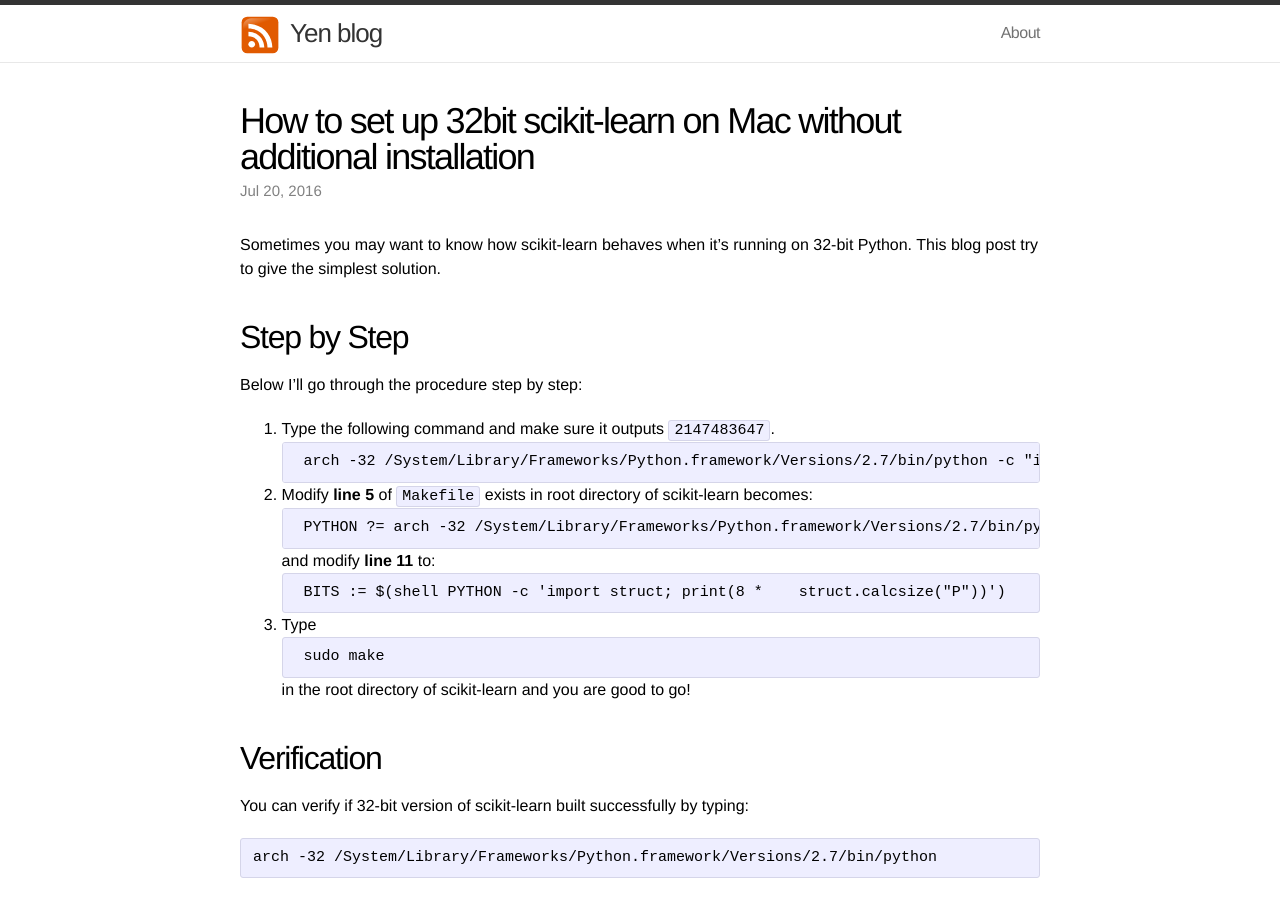
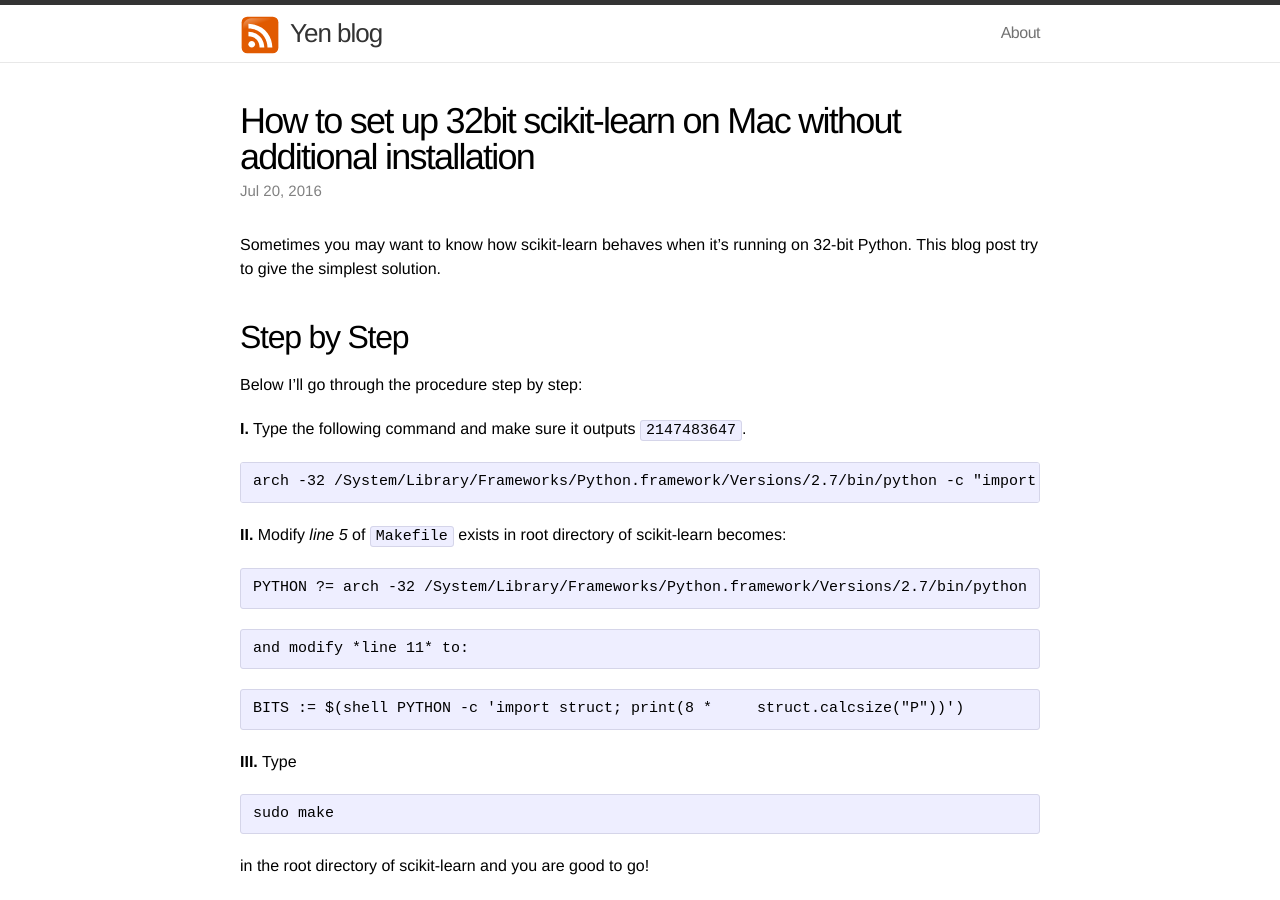
Before and after one commit to yenchenlin/old-blog, a Jekyll site: the page built from _posts/2016-07-20-32bit-scikit-learn.md, in a window 1280 px wide and 900 px high. Built offline with Jekyll 4.4.1, drawn with Linux system fonts in a browser that asks for light colours; comment, search, counter and statistics services are not loaded.

Commit message:
Update blog post

````diff
--- a/_posts/2016-07-20-32bit-scikit-learn.md
+++ b/_posts/2016-07-20-32bit-scikit-learn.md
@@ -13,31 +13,31 @@ Sometimes you may want to know how scikit-learn behaves when it's running on 32-
 
 Below I'll go through the procedure step by step:
 
-1. Type the following command and make sure it outputs `2147483647`.
+**I.** Type the following command and make sure it outputs `2147483647`.
 
-	```
-	arch -32 /System/Library/Frameworks/Python.framework/Versions/2.7/bin/python -c "import sys; print sys.maxint"
-	```
+```
+arch -32 /System/Library/Frameworks/Python.framework/Versions/2.7/bin/python -c "import sys; print sys.maxint"
+```
 
-2. Modify **line 5** of `Makefile` exists in root directory of scikit-learn becomes:
+**II.** Modify *line 5* of `Makefile` exists in root directory of scikit-learn becomes:
 
-	```
-	PYTHON ?= arch -32 /System/Library/Frameworks/Python.framework/Versions/2.7/bin/python
-	```
+```
+PYTHON ?= arch -32 /System/Library/Frameworks/Python.framework/Versions/2.7/bin/python
+```
 
-	and modify **line 11** to:
+    and modify *line 11* to:
 
-	```
-	BITS := $(shell PYTHON -c 'import struct; print(8 * 	struct.calcsize("P"))')
-	```
+```
+BITS := $(shell PYTHON -c 'import struct; print(8 * 	struct.calcsize("P"))')
+```
 
-3. Type
+**III.** Type
 
-	```
-	sudo make
-	```
+```
+sudo make
+```
 
-	in the root directory of scikit-learn and you are good to go!
+in the root directory of scikit-learn and you are good to go!
 
 ## Verification
 
````
